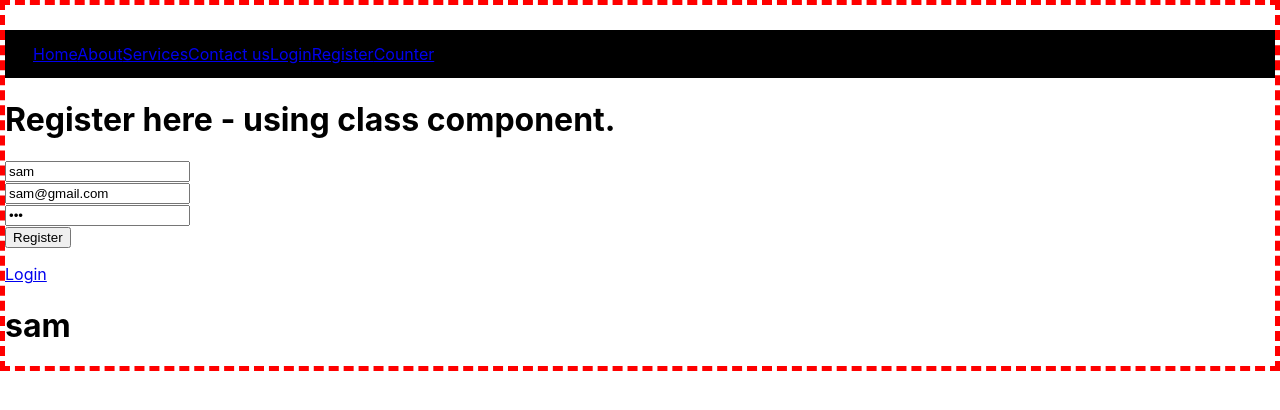
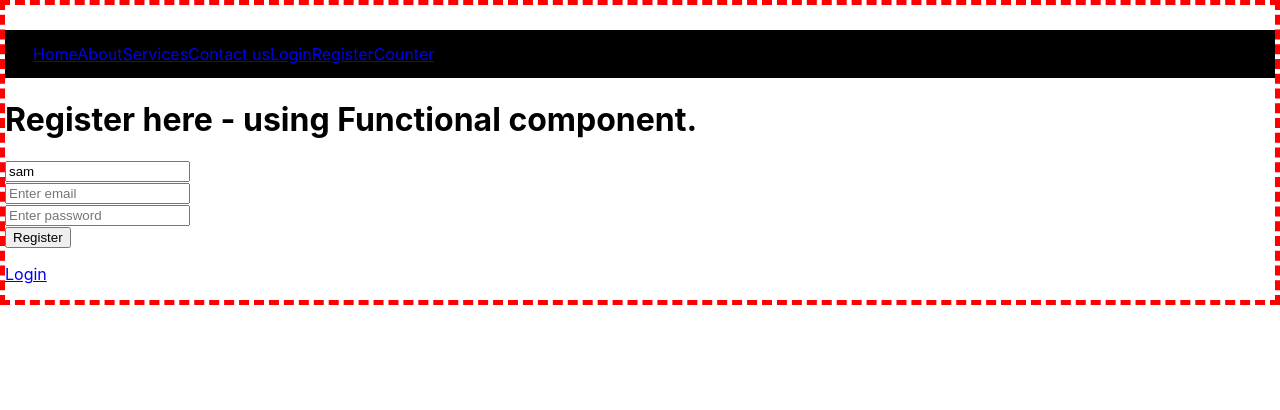
Before and after one commit to sskiragu/react-online-may-22, a React (Create React App) app: page /register in a window 1280 px wide. Shown: the top 410 px of the page. Built offline with nearby package versions, Linux system fonts and the light colour scheme; the HTML template or start-up script is replaced by a standard one.

Commit message:
React form using functional component

```diff
--- a/src/App.js
+++ b/src/App.js
@@ -2,8 +2,8 @@ import { BrowserRouter,Route, Routes } from 'react-router-dom';
 import './App.css'
 import Login from './components/Login';
 import NavBar from './components/NavBar';
-// import Register from './components/Register';
-import SignUp from './components/SignUp';
+import Register from './components/Register';
+// import SignUp from './components/SignUp';
 import Counter from './components/Counter'
 
 const App = () => {
@@ -14,7 +14,7 @@ const App = () => {
             <NavBar />
             <Routes>
               <Route path='/login' element={<Login />}/>
-              <Route path='/register' element={<SignUp />}/>
+              <Route path='/register' element={<Register />}/>
               <Route path='/counter' element={<Counter username='admin'/>}/>
             </Routes>
           </BrowserRouter>
--- a/src/components/Register.js
+++ b/src/components/Register.js
@@ -3,33 +3,41 @@ import { Link } from "react-router-dom";
 
 function Register(){
 
-    const [firstname, setFirstname] = useState("John")
-    const [lastname, setLastname] = useState("Doe")
+    const [username, setUsername] = useState('sam')
+    const [email, setEmail] = useState('')
+    const [password, setPassword] = useState('')
+
+    const handleUsernameChange = (event) => {
+        setUsername(event.target.value)
+    }
+
+    const handleSubmit = (event) => {
+        event.preventDefault()
+        console.log(username);
+    }
+
     return(
         <div>
             <h1>Register here - using Functional component.</h1>
-            <form>
+            <form onSubmit={handleSubmit}>
 
                 <div>
-                    <input type='text'  placeholder='Enter username'/>
+                    <input type='text' value={username} onChange={handleUsernameChange} placeholder='Enter username'/>
                 </div>
 
                 <div>
-                    <input type='email'  placeholder='Enter email'/>
+                    <input type='email' value={email} placeholder='Enter email'/>
                 </div>
 
                 <div>
-                    <input type='password'  placeholder='Enter password'/>
+                    <input type='password' value={password} placeholder='Enter password'/>
                 </div>
 
                 <div>
-                    <button type='button'>Register</button>
+                    <button type='submit'>Register</button>
                 </div>
             </form>
             <p><Link to='/'>Login</Link></p>
-
-            <p>{firstname}</p>
-            <p>{lastname}</p>
         </div>
     )
 }
```
